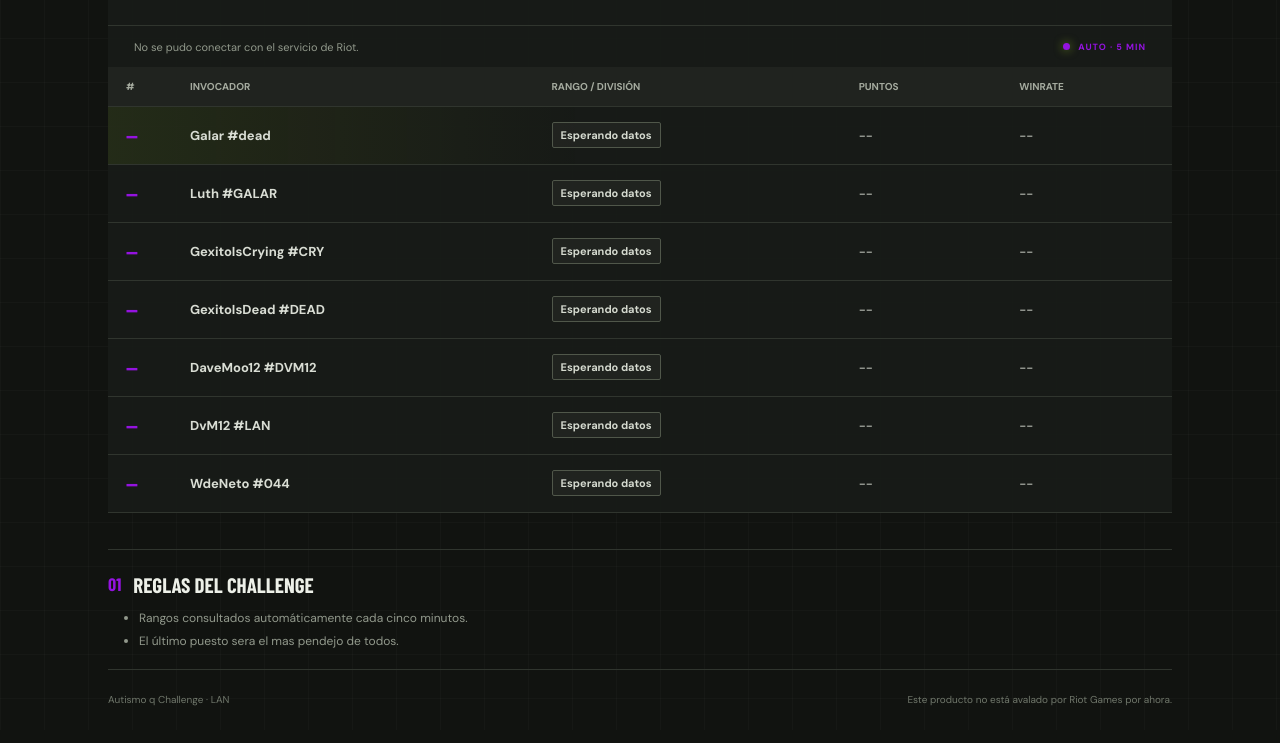
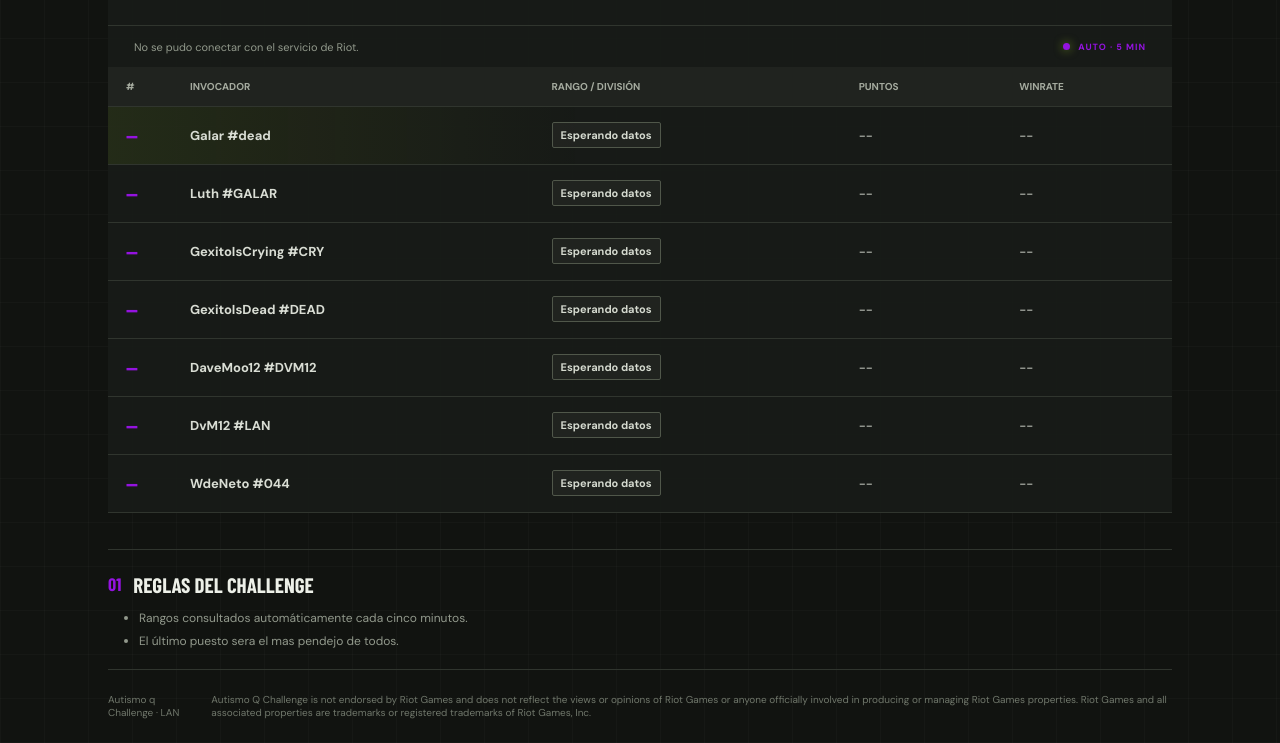
Before and after one commit to Galarsito17/Autisoloq-challenge, a website: page soloqchallenge.html in a window 1280 px wide. Shown: the part 226-969 px from the top of the page. Drawn offline with nearby package versions, Linux system fonts and the light colour scheme; no server answers; a web font is replaced by a local one.

Commit message:
Update footer disclaimer regarding Riot Games

```diff
--- a/soloqchallenge.html
+++ b/soloqchallenge.html
@@ -69,7 +69,7 @@
 
     <footer class="site-footer">
         <p>Autismo q Challenge · LAN</p>
-        <p>Este producto no está avalado por Riot Games por ahora.</p>
+        <p>Autismo Q Challenge is not endorsed by Riot Games and does not reflect the views or opinions of Riot Games or anyone officially involved in producing or managing Riot Games properties. Riot Games and all associated properties are trademarks or registered trademarks of Riot Games, Inc.</p>
     </footer>
 
     <script src="script.js"></script>
```
